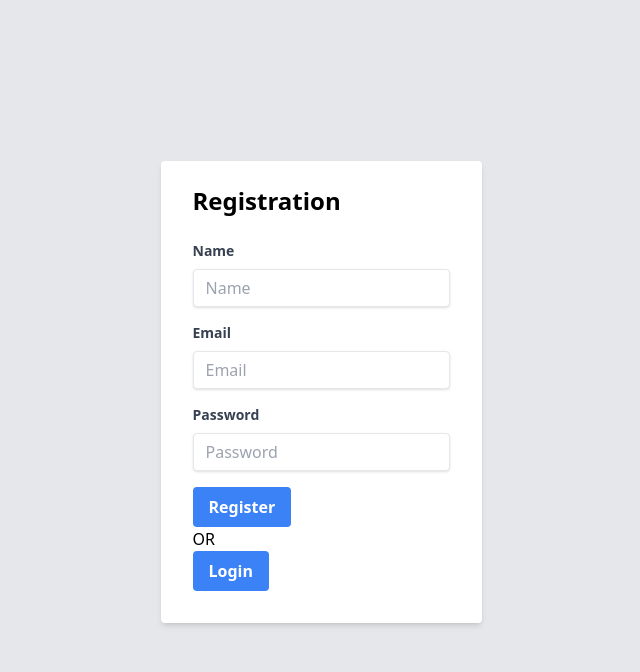
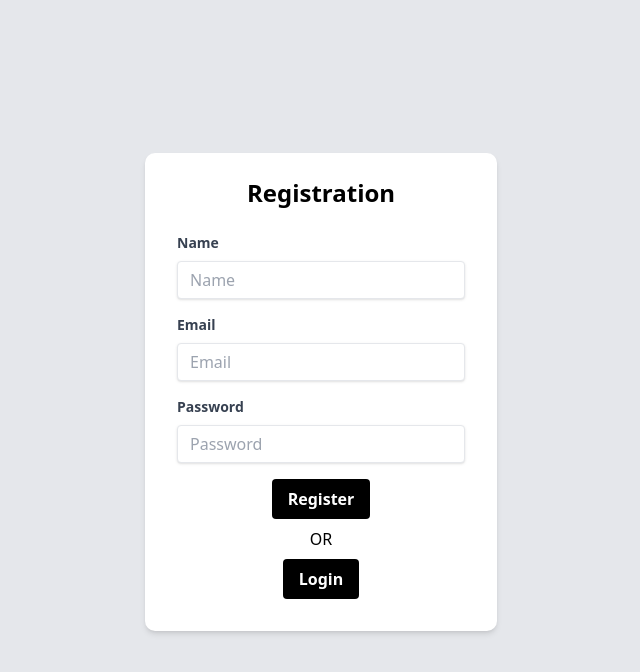
Before and after one commit to senilm/giphy, a Next.js app: page /auth in a window 1280 px wide. Both pictures are taken after typing "name@example.com", "Sample123" into the empty fields and a click on the button "Register". Shown: the top 672 px of the page, without its empty margins (319-959 px from the left). Built offline with nearby package versions, Linux system fonts and the light colour scheme.

Commit message:
UI Changes

```diff
--- a/app/auth/page.jsx
+++ b/app/auth/page.jsx
@@ -67,7 +67,6 @@ const loginRegister = () => {
     const user = await signInWithEmailAndPassword(auth, loginData.email, loginData.password)
       .then((userCredential) => {
         const user = userCredential.user;
-
         setLoginData(loginInitial)
         setIsAuth(true)
         localStorage.setItem('isAuthenticated','true')
@@ -97,8 +96,8 @@ const loginRegister = () => {
 
   return formType === "register" ? (
     <div className="min-h-screen flex items-center justify-center bg-gray-200">
-      <div className="bg-white shadow-md rounded px-8 pt-6 pb-8 mb-4">
-        <h1 className="text-2xl font-bold mb-6">Registration</h1>
+      <div className="bg-white shadow-md rounded-[10px] w-[22rem] px-8 pt-6 pb-8 mb-4">
+        <h1 className="text-2xl font-bold mb-6 text-center">Registration</h1>
         <form className="max-w-md mx-auto mt-4" onSubmit={handleRegistration}>
           <div className="mb-4">
             <label
@@ -154,18 +153,18 @@ const loginRegister = () => {
               required
             />
           </div>
-          <div className="flex items-center justify-between">
+          <div className="flex justify-center">
             <button
-              className="bg-blue-500 hover:bg-blue-700 text-white font-bold py-2 px-4 rounded focus:outline-none focus:shadow-outline"
+              className="bg-black text-white font-bold py-2 px-4 rounded focus:outline-none focus:shadow-outline"
               type="submit"
             >
               Register
             </button>
           </div>
-          <p>OR</p>
-          <div className="flex items-center justify-between">
+          <p className="my-2 text-center">OR</p>
+          <div className="flex items-center justify-center">
             <button
-              className="bg-blue-500 hover:bg-blue-700 text-white font-bold py-2 px-4 rounded focus:outline-none focus:shadow-outline"
+              className="bg-black text-white font-bold py-2 px-4 rounded focus:outline-none focus:shadow-outline"
               type="submit"
               onClick={handleFormType}
             >
@@ -177,8 +176,8 @@ const loginRegister = () => {
     </div>
   ) : (
     <div className="min-h-screen flex items-center justify-center bg-gray-200">
-      <div className="bg-white shadow-md rounded px-8 pt-6 pb-8 mb-4">
-        <h1 className="text-2xl font-bold mb-6">Login</h1>
+      <div className="bg-white shadow-md rounded px-8 pt-6 w-[22rem] pb-8 mb-4">
+        <h1 className="text-2xl font-bold mb-6 text-center">Login</h1>
         <form className="max-w-md mx-auto mt-4" onSubmit={handleLogin}>
           <div className="mb-4">
             <label
@@ -216,18 +215,18 @@ const loginRegister = () => {
               required
             />
           </div>
-          <div className="flex items-center justify-between">
+          <div className="flex justify-center">
             <button
-              className="bg-blue-500 hover:bg-blue-700 text-white font-bold py-2 px-4 rounded focus:outline-none focus:shadow-outline"
+              className="bg-black text-white font-bold py-2 px-4 rounded focus:outline-none focus:shadow-outline"
               type="submit"
             >
               Login
             </button>
           </div>
-          <div>OR</div>
-          <div className="flex items-center justify-between">
+          <div className="text-center my-2">OR</div>
+          <div className="flex items-center justify-center">
             <button
-              className="bg-blue-500 hover:bg-blue-700 text-white font-bold py-2 px-4 rounded focus:outline-none focus:shadow-outline"
+              className="bg-black text-white font-bold py-2 px-4 rounded focus:outline-none focus:shadow-outline"
               type="submit"
               onClick={handleFormType}
             >
--- a/app/components/Navbar.jsx
+++ b/app/components/Navbar.jsx
@@ -6,7 +6,7 @@ const Navbar = ({ handleLogout }) => {
 
 const {SetSearchTerm} = useContext(DataContext)
   return (
-    <nav>
+    <nav className=" bg-white rounded-2xl p-3">
       <div className="flex justify-between">
         <div id="logo">Logo</div>
         <div className="flex gap-5">
--- a/app/home/page.jsx
+++ b/app/home/page.jsx
@@ -24,6 +24,7 @@ const homePage = () => {
     .then(() => {
       console.log('signed out');
       setIsAuth(false)
+      localStorage.clear()
       router.push('/')
     })
     .catch((error) => {
@@ -42,7 +43,7 @@ const homePage = () => {
   // },[])
   return (
   <>
-  <div className=" px-10 py-5">
+  <div className=" px-10 py-5 bg-gray-100">
 
   <Navbar handleLogout={handleLogout}/>
 
```
